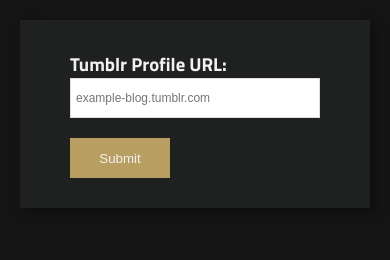
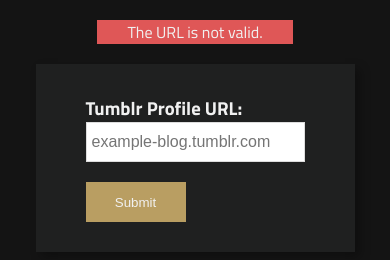
Before and after one commit to thomaidistheo/profile-photo-viewer, a plain HTML site: page index.html in a window 390 px wide. Drawn offline with Linux system fonts and the light colour scheme.

Commit message:
fixed image resize, error dialogue and fauto zoom on mobile

```diff
--- a/index.html
+++ b/index.html
@@ -8,11 +8,11 @@
     <link rel="stylesheet" href="style.css">
 </head>
 <body>
+    <div class="error-box" id="errorBox">The URL is not valid.</div>
     <div class="form-container">
         <form id="form">
             <h3>Tumblr Profile URL:</h3>
-            <input type="text" id="tumblr-url" placeholder="example-blog.tumblr.com" autocorrect="off" autocapitalize="off" spellcheck="false">
-            <div class="error-box hidden" id="errorBox">The URL is not valid.</div>
+            <input type="text" id="tumblr-url" placeholder="example-blog.tumblr.com" autocorrect="off" autocapitalize="off" spellcheck="false"/>
             <button type="submit" class="form-btn">Submit</button>
         </form>
     </div>
--- a/style.css
+++ b/style.css
@@ -16,6 +16,7 @@
 
 html {
     font-family: 'Titillium Web', sans-serif;
+    font-size: 16px;
 }
 
 body {
@@ -40,6 +41,7 @@
     margin-bottom: 20px;
 
     display: flex;
+    flex-direction: column;
     align-items: center;
     justify-content: center;
 
@@ -48,6 +50,9 @@
 
 form {
     padding: 30px 50px;
+
+    display: flex;
+    flex-direction: column;
 }
 
 form h3 {
@@ -56,10 +61,9 @@
 
 form input {
     height: 40px;
-    width: 100%;
 
     color: var(--black-clr);
-    font-size: 12px;
+    font-size: inherit;
 
     border: 1px solid rgba(31, 32, 32, 0.15);
     padding: 0 5px;
@@ -81,9 +85,11 @@
 .error-box {
     background: var(--error-clr);
     color: var(--white-clr);
-    padding: 0 5px;
-    font-size: 14px;
+    padding: 0 30px;
+    font-size: inherit;
     text-align: center;
+
+    margin-bottom: 20px;
 }
 
 .form-btn {
```
